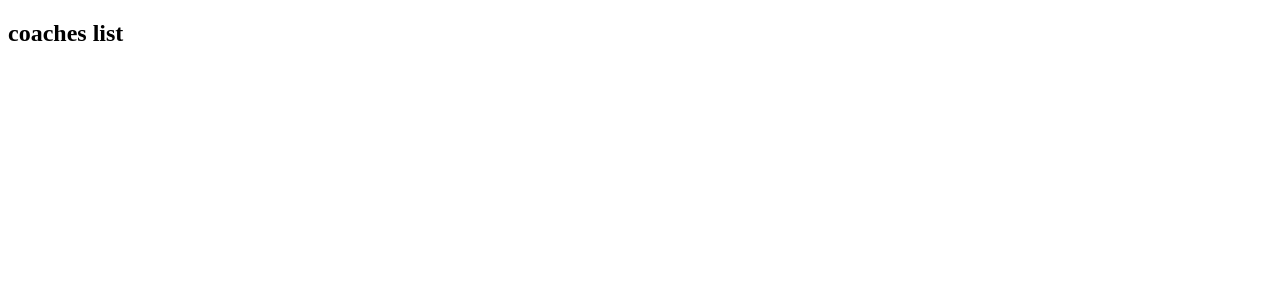
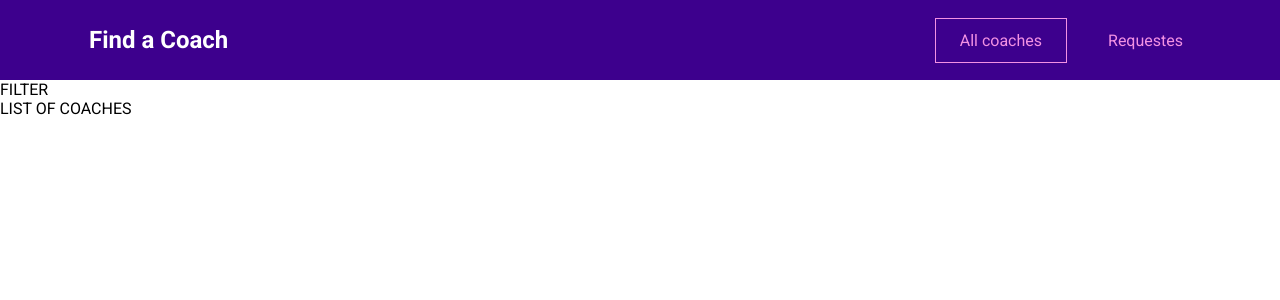
Before and after one commit to wojciechdominiak/find-coaches, a Vue app: page /coaches in a window 1280 px wide. Shown: the top 300 px of the page. Built offline with nearby package versions, Linux system fonts and the light colour scheme.

Commit message:
add header

```diff
--- a/src/App.vue
+++ b/src/App.vue
@@ -1,7 +1,31 @@
 <template>
+  <the-header></the-header>
   <router-view></router-view>
 </template>
 
+<script>
+import TheHeader from "./components/layout/TheHeader.vue";
+export default {
+  components: {
+    TheHeader,
+  },
+};
+</script>
+
 <script></script>
 
-<style></style>
+<style>
+@import url("https://fonts.googleapis.com/css2?family=Roboto:wght@400;700&display=swap");
+
+* {
+  box-sizing: border-box;
+}
+
+html {
+  font-family: "Roboto", sans-serif;
+}
+
+body {
+  margin: 0;
+}
+</style>
--- /dev/null
+++ b/src/components/layout/TheHeader.vue
@@ -0,0 +1,72 @@
+<template>
+  <header>
+    <nav>
+      <h1><router-link to="/">Find a Coach</router-link></h1>
+      <ul>
+        <li><router-link to="/coaches">All coaches</router-link></li>
+        <li><router-link to="/requests">Requestes</router-link></li>
+      </ul>
+    </nav>
+  </header>
+</template>
+
+<style scoped>
+header {
+  width: 100%;
+  height: 5rem;
+  background-color: #3d008d;
+  display: flex;
+  justify-content: center;
+  align-items: center;
+}
+
+header a {
+  text-decoration: none;
+  color: #f391e3;
+  display: inline-block;
+  padding: 0.75rem 1.5rem;
+  border: 1px solid transparent;
+}
+
+a:active,
+a:hover,
+a.router-link-active {
+  border: 1px solid #f391e3;
+}
+
+h1 {
+  margin: 0;
+}
+
+h1 a {
+  color: white;
+  margin: 0;
+}
+
+h1 a:hover,
+h1 a:active,
+h1 a.router-link-active {
+  border-color: transparent;
+}
+
+header nav {
+  width: 90%;
+  margin: auto;
+  display: flex;
+  justify-content: space-between;
+  align-items: center;
+}
+
+header ul {
+  list-style: none;
+  margin: 0;
+  padding: 0;
+  display: flex;
+  justify-content: center;
+  align-items: center;
+}
+
+li {
+  margin: 0 0.5rem;
+}
+</style>
--- a/src/pages/coaches/CoachesList.vue
+++ b/src/pages/coaches/CoachesList.vue
@@ -1,3 +1,8 @@
 <template>
-    <h2>coaches list</h2>
+    <section>
+        FILTER
+    </section>
+    <section>
+        LIST OF COACHES
+    </section>
 </template>
```
